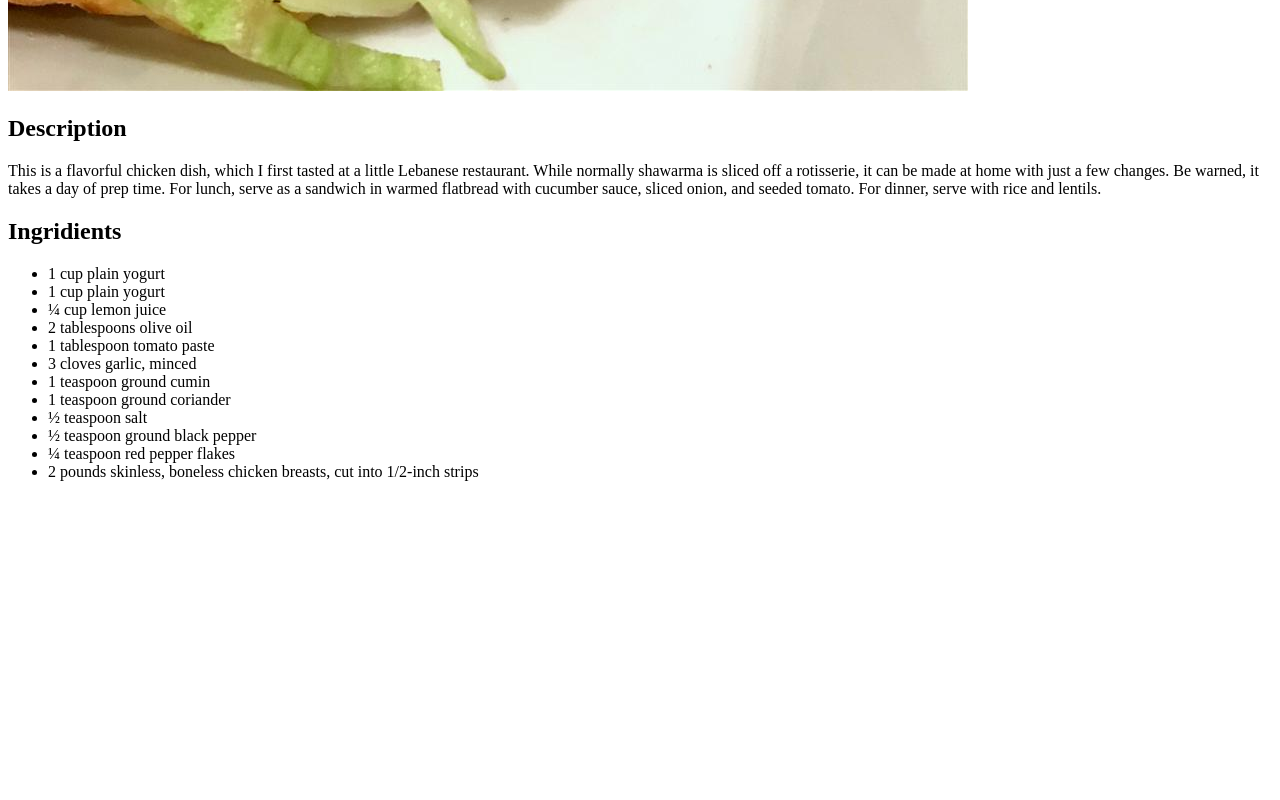
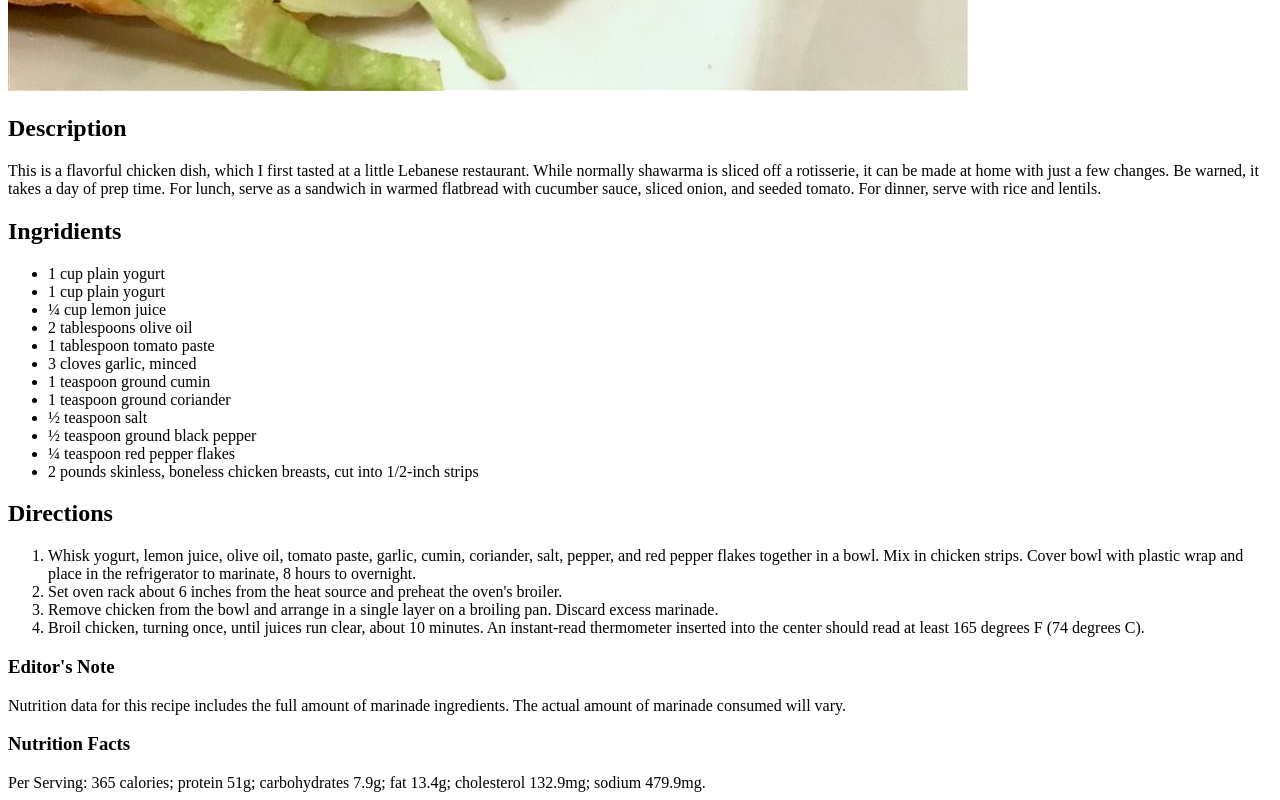
Before and after one commit to sk0fi3ld/odin-recipes, a plain HTML site: page recipes/shaverma.html in a window 1280 px wide. Shown: the part 949-1749 px from the top of the page. Before the commit the page ends 1446 px from the top, so only its background shows below. Drawn offline with Linux system fonts and the light colour scheme.

Commit message:
add directions, editor's note, nutrition facts

```diff
--- a/recipes/shaverma.html
+++ b/recipes/shaverma.html
@@ -27,6 +27,19 @@
             <li>¼ teaspoon red pepper flakes</li>
             <li>2 pounds skinless, boneless chicken breasts, cut into 1/2-inch strips</li>
         </ul>
+        <h2>Directions</h2>
+        <ol>
+            <li>Whisk yogurt, lemon juice, olive oil, tomato paste, garlic, cumin, coriander, salt, pepper, and red pepper flakes together in a bowl.
+                 Mix in chicken strips. Cover bowl with plastic wrap and place in the refrigerator to marinate, 8 hours to overnight.</li>
+                 <li>Set oven rack about 6 inches from the heat source and preheat the oven's broiler.</li>
+                 <li>Remove chicken from the bowl and arrange in a single layer on a broiling pan. Discard excess marinade.</li>
+                 <li>Broil chicken, turning once, until juices run clear, about 10 minutes.
+                     An instant-read thermometer inserted into the center should read at least 165 degrees F (74 degrees C).</li>
+        </ol>
+        <h3>Editor's Note</h3>
+        Nutrition data for this recipe includes the full amount of marinade ingredients. The actual amount of marinade consumed will vary.
+        <h3>Nutrition Facts</h3>
+        Per Serving: 365 calories; protein 51g; carbohydrates 7.9g; fat 13.4g; cholesterol 132.9mg; sodium 479.9mg.
 
     </body>
 </html>
```
